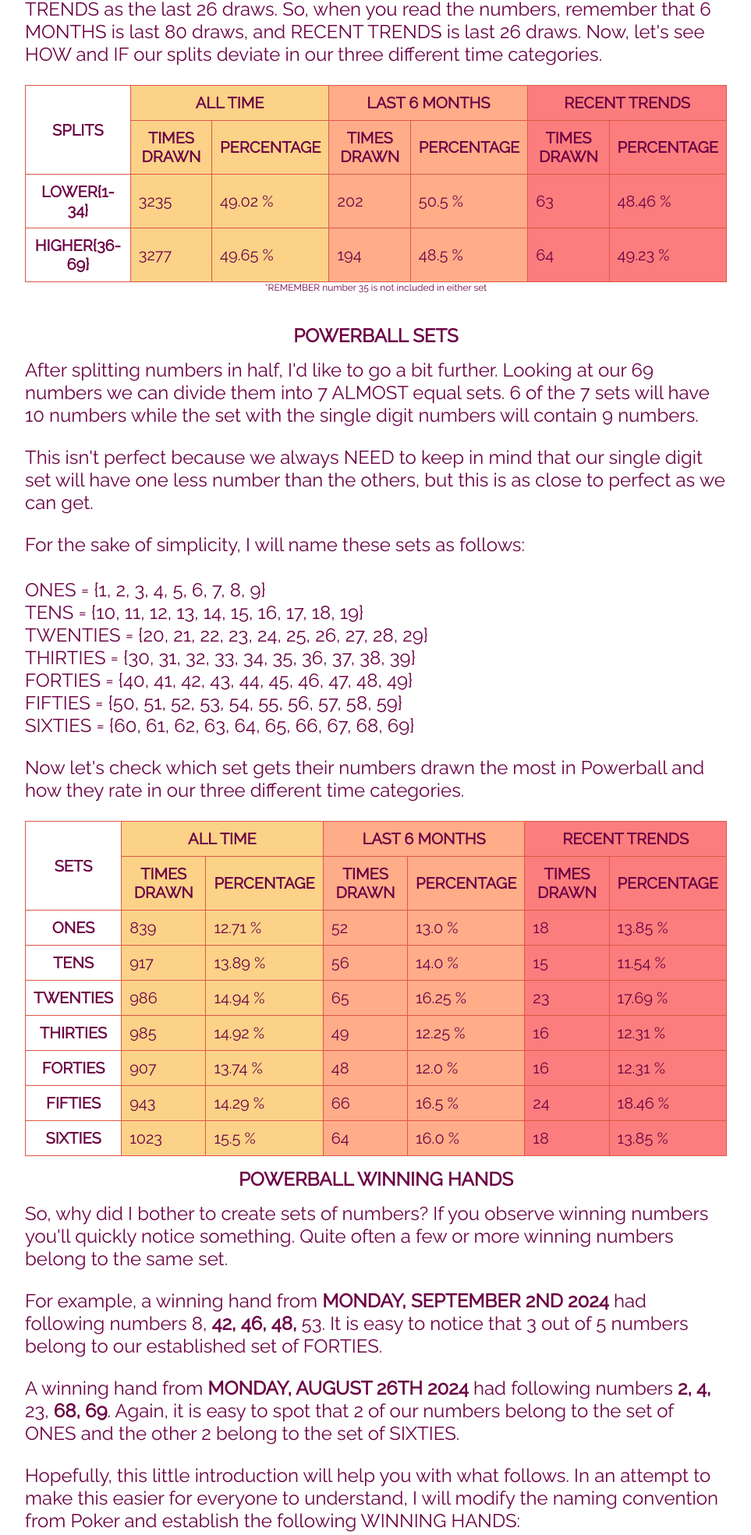
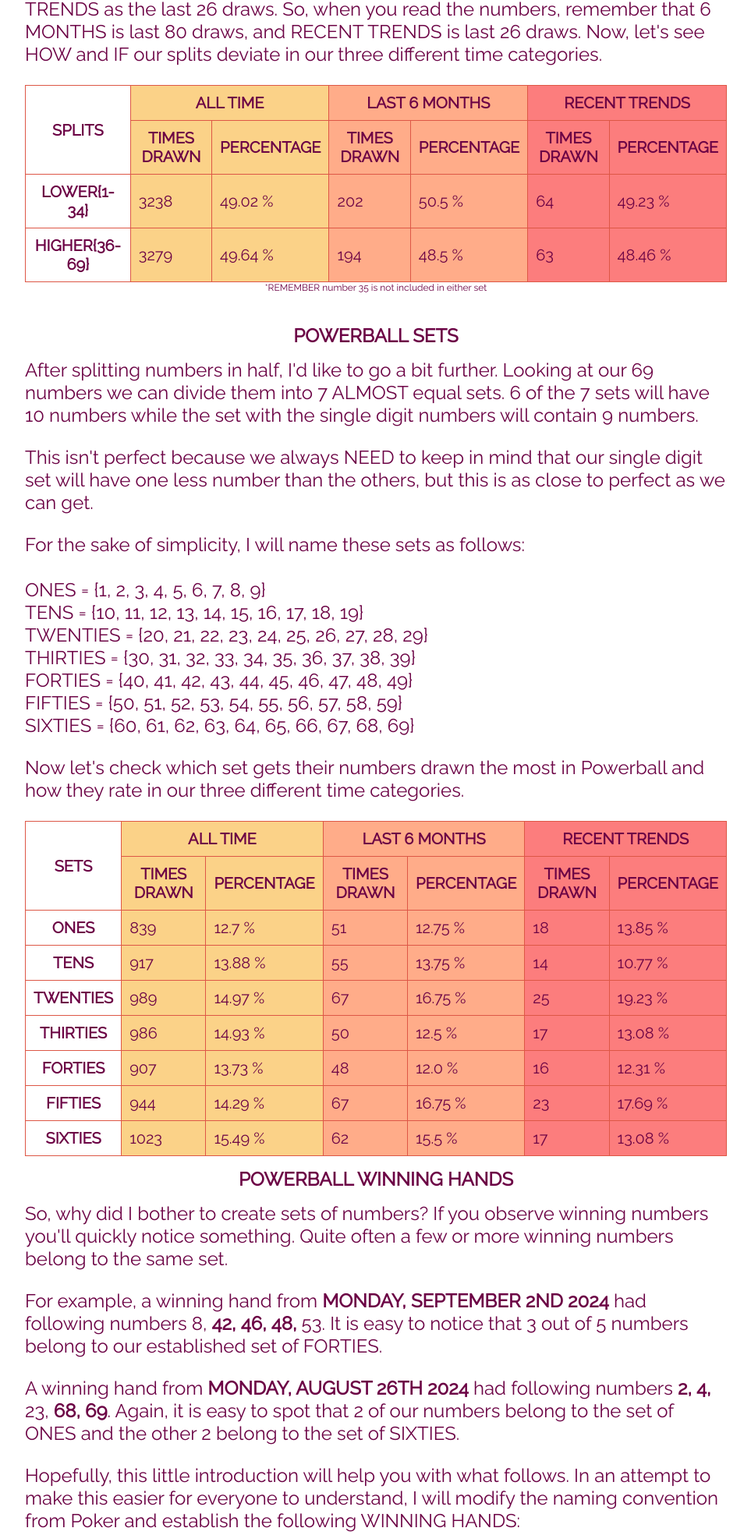
Before and after one commit to sasadjukic/powerball, a Flask app: page /winning_hands_white in a window 1280 px wide. Shown: the part 823-2792 px from the top of the page at 78% size, without its empty margins (158-1121 px from the left). Run offline with Flask 3, Linux system fonts and the light colour scheme.

Commit message:
update: March 10

```diff
--- a/application/data/matrix_data.py
+++ b/application/data/matrix_data.py
@@ -290,11 +290,11 @@ m_data = {
     ],
     13: [
          [
+            ['03/09/2026','22, 23, 28, 36, 54'],
             ['05/31/2025','1, 29, 37, 56, 68'],
             ['05/10/2025','5, 20, 28, 39, 42'],
             ['03/08/2025','2, 4, 16, 23, 63'],
-            ['12/04/2024','1, 23, 25, 28, 61'],
-            ['12/02/2024','3, 9, 26, 61, 67']
+            ['12/04/2024','1, 23, 25, 28, 61']
           ],
          [
             270, 180, 76, 68, 50, 25
@@ -302,14 +302,14 @@ m_data = {
          [
             5, 4, 4, 4, 4, 3, 2, 3, 2, 1,
             2, 2, 3, 5, 3, 3, 3, 2, 5, 4,
-            2, 4, 7, 2, 2, 6, 5, 3, 3, 1,
-            1, 5, 2, 4, 4, 4, 5, 4, 4, 2,
+            2, 5, 8, 2, 2, 6, 5, 4, 3, 1,
+            1, 5, 2, 4, 4, 5, 5, 4, 4, 2,
             0, 3, 3, 2, 5, 8, 2, 2, 1, 2,
-            5, 2, 4, 2, 1, 4, 4, 2, 7, 3,
+            5, 2, 4, 3, 1, 4, 4, 2, 7, 3,
             7, 4, 6, 2, 5, 2, 1, 6, 6
           ],
          [
-            10, 21, 10, 6, 0, 0, 0
+            10, 21, 10, 7, 0, 0, 0
          ]
     ],
     14: [
--- a/application/data/powerball.csv
+++ b/application/data/powerball.csv
@@ -1319,3 +1319,4 @@ Draw Date,Winning Numbers,Red Ball,Multiplier
 03/02/2026,2 17 18 38 62,20,2
 03/04/2026,7 14 42 47 56,6,4
 03/07/2026,17 18 30 50 68,24,3
+03/09/2026,22 23 28 36 54,13,3
--- a/application/main/routes.py
+++ b/application/main/routes.py
@@ -132,20 +132,20 @@ def search():
 @powerball.route('/winning_hands_white', methods=['POST', 'GET'])
 def winning_hands_white():
     splits = {
-              'all-time': [3235, 3277, 6600],
+              'all-time': [3238, 3279, 6605],
               'six-months': [202, 194, 400],
-              'recent-trends': [63, 64, 130]
+              'recent-trends': [64, 63, 130]
             }
 
     sets = {
-            'all-time' : [839, 917, 986, 985, 907, 943, 1023, 6600],
-            'six-months' : [52, 56, 65, 49, 48, 66, 64, 400],
-            'recent-trends' : [18, 15, 23, 16, 16, 24, 18, 130]
+            'all-time' : [839, 917, 989, 986, 907, 944, 1023, 6605],
+            'six-months' : [51, 55, 67, 50, 48, 67, 62, 400],
+            'recent-trends' : [18, 14, 25, 17, 16, 23, 17, 130]
     }
 
     winning_hands = {
-                     'singles': [217, 13, 2], 'pairs': [687, 49, 18],
-                     'two_pairs': [246, 12, 4], 'three_of_set': [138, 2, 0],
+                     'singles': [217, 13, 2], 'pairs': [687, 48, 17],
+                     'two_pairs': [246, 12, 4], 'three_of_set': [139, 3, 1],
                      'full_house': [21, 3, 1], 'poker': [11, 1, 1], 'flush': [0, 0, 0]
                      }
     total_winning_hands = sum(values[0] for values in winning_hands.values())
@@ -154,7 +154,7 @@ def winning_hands_white():
 
     pair_count = {
                   1: [80, 4, 2], 10: [88, 6, 2], 20: [118, 5, 3], 30: [106, 4, 1],
-                  40: [84, 9, 3], 50: [99, 11, 3], 60: [111, 10, 4]
+                  40: [84, 9, 3], 50: [99, 11, 2], 60: [111, 9, 4]
                 }
     total_pairs = sum(values[0] for values in pair_count.values())
     total_pairs_6 = sum(values[1] for values in pair_count.values())
@@ -176,15 +176,15 @@ def winning_hands_white():
 @powerball.route('/winning_hands_red', methods=['POST', 'GET'])
 def winning_hands_red():
     splits = {
-              'all-time': [649, 671, 1320],
-              'six-months': [34, 46, 80],
-              'recent-trends': [13, 13, 26]
+              'all-time': [650, 671, 1321],
+              'six-months': [35, 45, 80],
+              'recent-trends': [14, 12, 26]
             }
 
     sets = {
-            'all-time' : [467, 475, 378, 1320],
-            'six-months' : [26, 30, 24, 80],
-            'recent-trends' : [10, 8, 8, 26]
+            'all-time' : [467, 476, 378, 1321],
+            'six-months' : [26, 31, 23, 80],
+            'recent-trends' : [10, 9, 7, 26]
            }
 
     return render_template('winning_hands_red.html',
@@ -195,35 +195,35 @@ def winning_hands_red():
 @powerball.route('/trends', methods=['POST', 'GET'])
 def trends():
     white_numbers_6 = [
-                       3, 6, 9, 4, 8, 6, 6, 8, 2, 5,
-                       6, 2, 4, 6, 5, 7, 5, 10, 6, 5,
-                       5, 4, 4, 5, 3, 6, 8, 16, 9, 5,
-                       6, 9, 5, 4, 4, 4, 4, 3, 5, 6,
+                       3, 6, 8, 4, 8, 6, 6, 8, 2, 5,
+                       6, 2, 4, 6, 5, 6, 5, 10, 6, 5,
+                       5, 5, 5, 5, 3, 6, 8, 17, 8, 5,
+                       6, 9, 5, 4, 4, 5, 4, 3, 5, 6,
                        2, 5, 6, 5, 3, 3, 6, 6, 6, 5,
-                       9, 7, 10, 6, 3, 6, 5, 9, 6, 8,
-                       5, 7, 5, 9, 5, 9, 5, 6, 5
+                       9, 7, 10, 7, 3, 6, 5, 9, 6, 8,
+                       4, 7, 5, 9, 5, 9, 5, 6, 4
                     ]
 
     white_numbers_trends = [
                         0, 3, 1, 0, 5, 4, 1, 3, 1, 0,
-                        2, 0, 0, 2, 1, 2, 2, 3, 3, 2,
-                        3, 1, 2, 1, 1, 1, 5, 5, 2, 2,
-                        2, 0, 2, 1, 3, 2, 2, 1, 1, 3,
+                        2, 0, 0, 2, 0, 2, 2, 3, 3, 2,
+                        3, 2, 3, 1, 1, 1, 5, 5, 2, 2,
+                        2, 0, 2, 1, 3, 3, 2, 1, 1, 3,
                         0, 2, 2, 0, 1, 1, 2, 3, 2, 2,
-                        3, 2, 1, 2, 2, 4, 2, 5, 1, 3,
-                        1, 1, 4, 4, 2, 1, 0, 2, 0
+                        3, 2, 1, 3, 2, 4, 1, 4, 1, 3,
+                        1, 1, 3, 4, 2, 1, 0, 2, 0
                     ]
 
     red_numbers_6 = [
                      6, 4, 2, 4, 3, 4, 2, 0, 1, 3,
-                     2, 3, 0, 6, 4, 2, 3, 2, 5, 4,
-                     3, 3, 8, 3, 0, 3
+                     2, 3, 1, 6, 4, 2, 3, 2, 5, 4,
+                     3, 2, 8, 3, 0, 3
                     ]
 
     red_numbers_trends = [
                           1, 1, 0, 2, 2, 4, 0, 0, 0, 1,
-                          1, 1, 0, 2, 1, 0, 1, 1, 0, 1,
-                          1, 0, 3, 3, 0, 0
+                          1, 1, 1, 2, 1, 0, 1, 1, 0, 1,
+                          1, 0, 2, 3, 0, 0
                          ]
 
     return render_template('trends.html',
@@ -253,18 +253,18 @@ def fun_facts():
 def probabilities():
     draw = next_draw().strftime('%m-%d-%Y')
     white_numbers = [
-                     7.10, 7.27, 7.53, 7.12, 6.92, 8.25, 6.38, 6.91, 6.82, 6.90,
-                     7.33, 7.69, 4.77, 6.48, 6.98, 7.68, 6.83, 7.14, 7.42, 7.48,
-                     9.05, 6.62, 8.87, 7.23, 6.34, 5.54, 8.25, 8.78, 6.55, 7.02,
-                     6.99, 8.56, 9.01, 6.18, 6.84, 8.51, 8.33, 6.25, 8.52, 7.25,
-                     6.24, 6.55, 7.18, 7.80, 7.45, 5.90, 7.24, 6.23, 6.16, 7.17,
-                     6.77, 8.01, 7.96, 7.26, 6.38, 6.77, 6.83, 7.10, 7.59, 6.34,
-                     9.18, 8.21, 8.10, 7.91, 6.30, 6.81, 7.81, 7.02, 8.04
+                     7.20, 7.55, 7.58, 6.56, 6.98, 7.62, 6.83, 6.12, 6.09, 6.80,
+                     6.86, 7.99, 4.73, 6.15, 6.93, 7.58, 7.19, 7.70, 7.31, 7.18,
+                     8.74, 6.79, 8.74, 6.79, 6.26, 5.99, 8.49, 9.09, 6.75, 7.01,
+                     6.34, 8.49, 8.54, 5.81, 6.65, 8.01, 8.26, 6.71, 8.36, 7.57,
+                     6.13, 6.86, 7.30, 7.94, 7.50, 5.65, 8.62, 6.91, 5.73, 6.70,
+                     6.60, 8.20, 7.82, 6.98, 5.98, 7.19, 6.98, 6.90, 7.92, 7.15,
+                     9.14, 7.94, 8.54, 8.72, 6.24, 7.19, 7.32, 6.83, 8.68
                      ]
     red_numbers = [
-                   4.21, 3.79, 3.71, 4.83, 4.25, 3.94, 2.96, 3.44, 4.36, 3.31,
-                   3.44, 3.22, 3.69, 4.35, 3.22, 3.21, 3.28, 4.72, 3.38, 4.48,
-                   4.57, 3.22, 3.45, 4.87, 4.34, 3.76
+                   4.03, 3.65, 3.87, 4.65, 4.34, 3.83, 3.34, 3.34, 4.31, 3.36,
+                   3.64, 3.55, 3.21, 4.29, 3.46, 2.85, 3.33, 4.19, 3.64, 4.77,
+                   4.81, 3.36, 3.9, 4.17, 4.12, 3.99
                    ]
     return render_template('probabilities.html',
                             draw=draw,
@@ -276,13 +276,13 @@ def probabilities():
 def predictions():
     draw = next_draw().strftime('%m-%d-%Y')
     white_numbers = [
-                     [12, 15, 19, 25, 67],
-                     [9, 29, 54, 56, 66],
-                     [17, 32, 38, 43, 55],
-                     [3, 6, 22, 41, 61],
-                     [1, 2, 5, 39, 51]
+                     [18, 24, 47, 51, 60],
+                     [9, 17, 44, 52, 62],
+                     [2, 21, 26, 29, 61],
+                     [8, 31, 42, 59, 68],
+                     [4, 11, 34, 35, 45]
                      ]
-    red_numbers = [2, 3, 4, 6, 19]
+    red_numbers = [4, 7, 9, 11, 19]
     return render_template('predictions.html',
                             draw=draw,
                             white_numbers=white_numbers,
--- a/application/templates/winning_hands.html
+++ b/application/templates/winning_hands.html
@@ -290,7 +290,7 @@
                     <td class="six-months">{{ (winning_hands['three_of_set'][1]/total_winning_hands_6 * 100)|round(2) }} %</td>
                     <td class="recent-trends">{{ winning_hands['three_of_set'][2] }}</td>
                     <td class="recent-trends">{{ (winning_hands['three_of_set'][2]/total_winning_hands_recent * 100)|round(2) }} %</td>
-                    <td class="extra-info">11-08-2025</td>
+                    <td class="extra-info">03-09-2026</td>
                     <td class="extra-info">Sixties</td>
                 </tr>
                 <tr>
```
